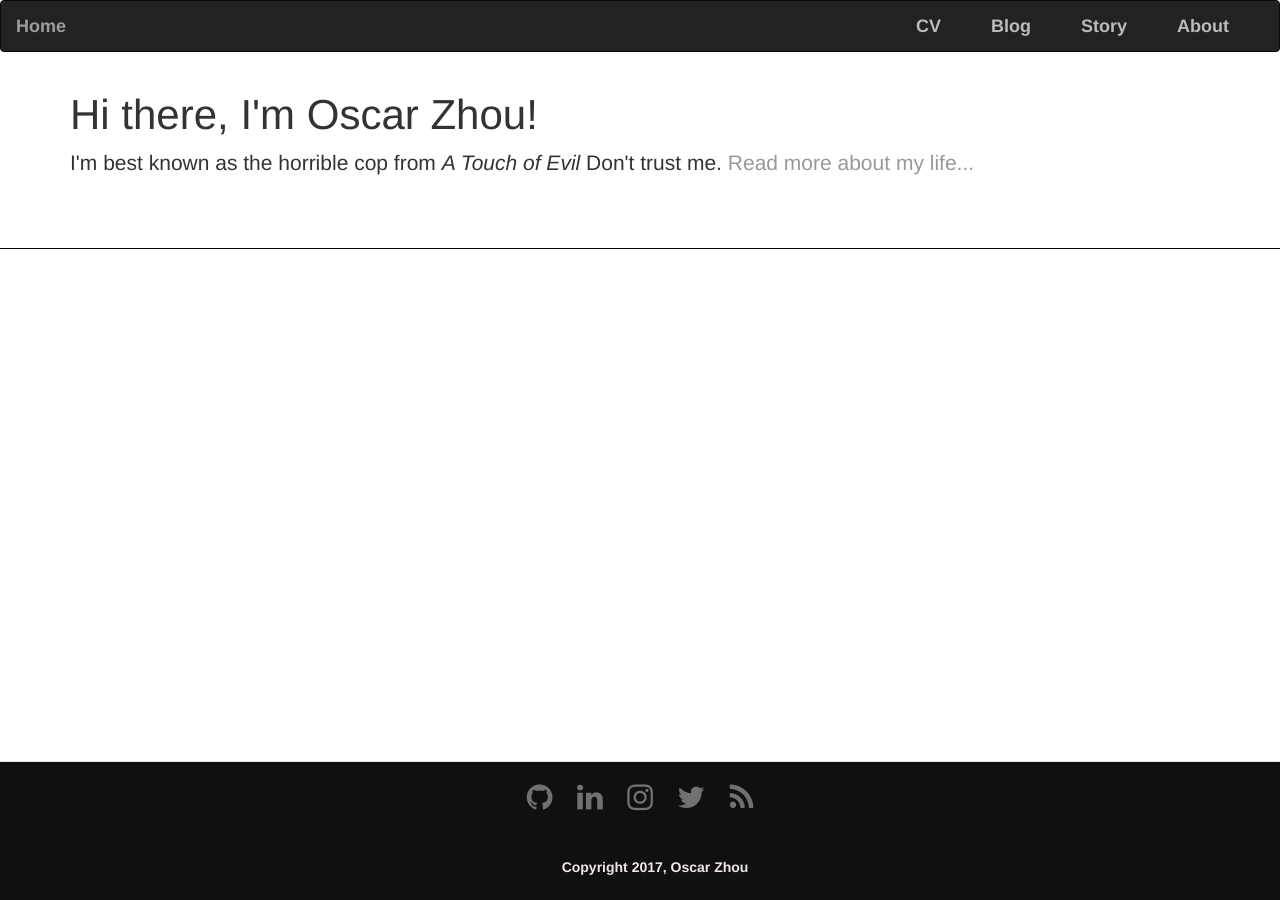
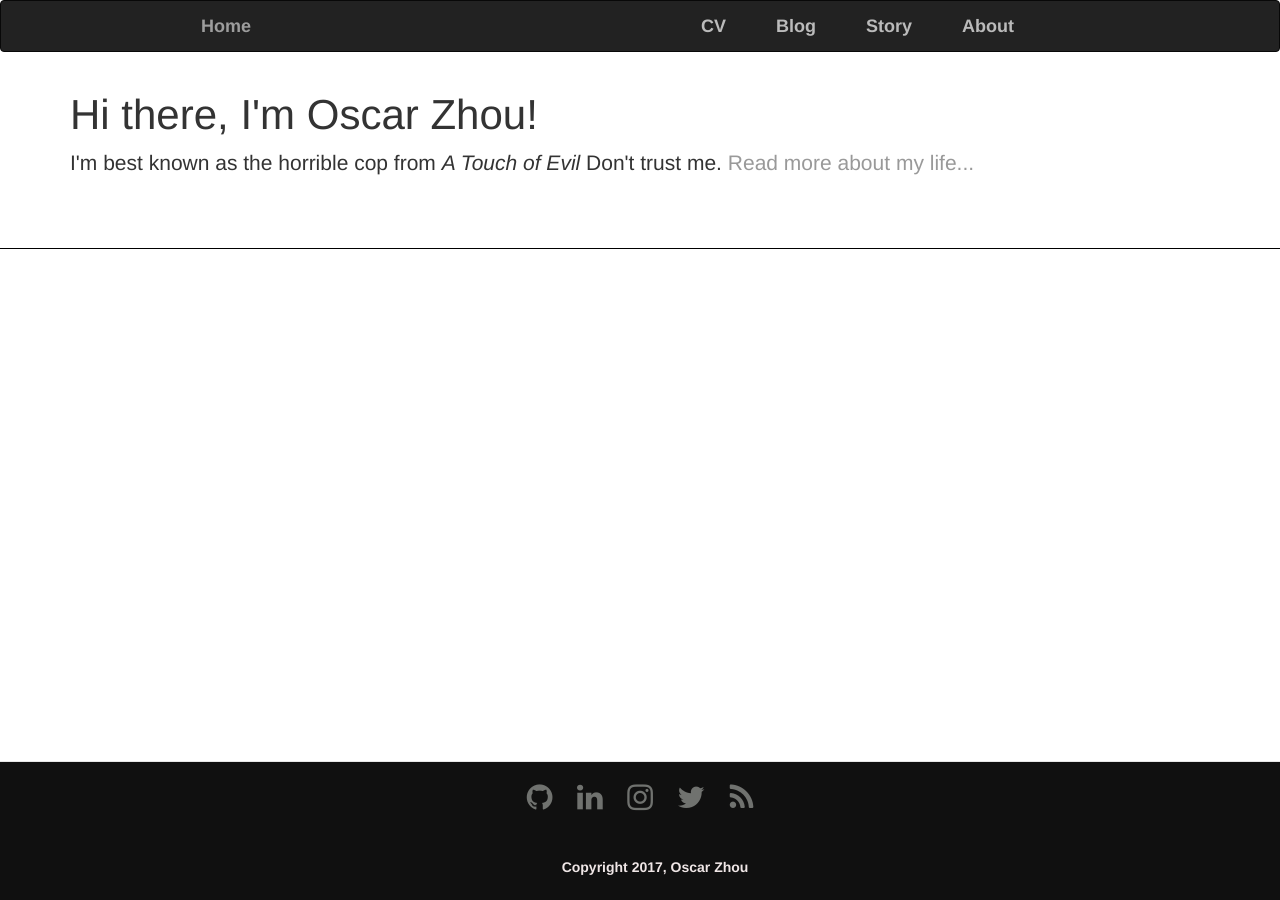
Before and after one commit to OscarZhou/oscarzhou.github.io, a Jekyll site: the page built from index.html, in a window 1280 px wide. Built offline with Jekyll 4.4.1, drawn with Linux system fonts in a browser that asks for light colours; nearby versions of some CDN libraries.

Commit message:
margin modification
modify the margin of home and other elements in header

```diff
--- a/css/main.css
+++ b/css/main.css
@@ -12,7 +12,7 @@ body {
 .navbar-brand {
     float: left;
     height: 50px;
-    padding: 15px 15px;
+    padding: 15px 15px 15px 200px;
     font-size: 18px;
     line-height: 20px;
     font-weight: bold;
@@ -23,6 +23,13 @@ nav ul, footer ul {
     list-style: none;
     font-size: 18px;
     font-weight: bold;
+}
+
+@media (min-width: 768px){
+    .navbar-right {
+        float: right !important;
+        margin-right: 200px;
+    }
 }
 
 nav ul li, footer ul li {
```
